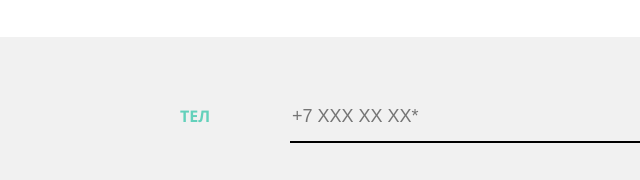
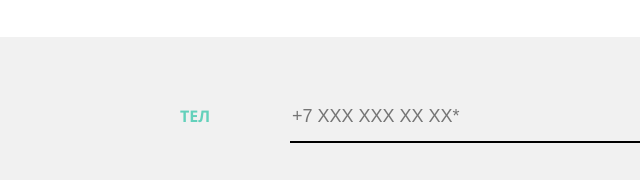
Before and after one commit to AlexAllrighty/AlexAllrighty.github.io, a website: page form.html in a window 1280 px wide. Shown: the part 1301-1481 px from the top of the page, 0-640 px from the left. Drawn offline with Linux system fonts and the light colour scheme; files whose address does not match are found by name.

Commit message:
Add files via upload

```diff
--- a/form.html
+++ b/form.html
@@ -200,7 +200,7 @@
             <div class="order__phone">
               <p class="order__option order__option--phone">Тел</p>
               <div class="order__inner-wrap order__inner-wrap--phone">
-                <input class="order__input" type="tel" name="tel" pattern="2[0-9]{3}-[0-9]{3}" placeholder="+7 XXX XX XX*">
+                <input class="order__input" type="tel" name="tel" pattern="2[0-9]{3}-[0-9]{3}" placeholder="+7 XXX XXX XX XX*">
                 <svg width="28" height="28" class="icon-phone">
                 <use xmlns:xlink="http://www.w3.org/1999/xlink" xlink:href="#icon-phone"></use></svg>
               </div>
```
